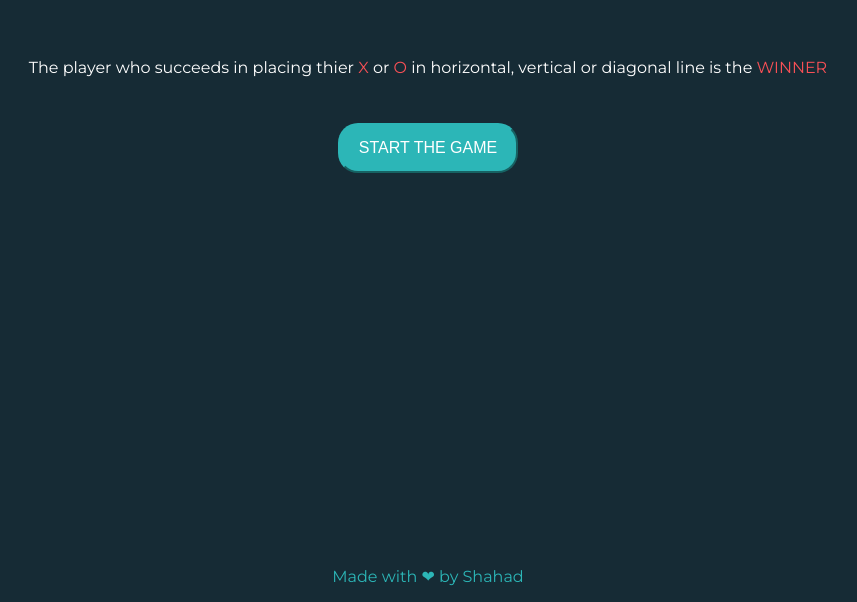
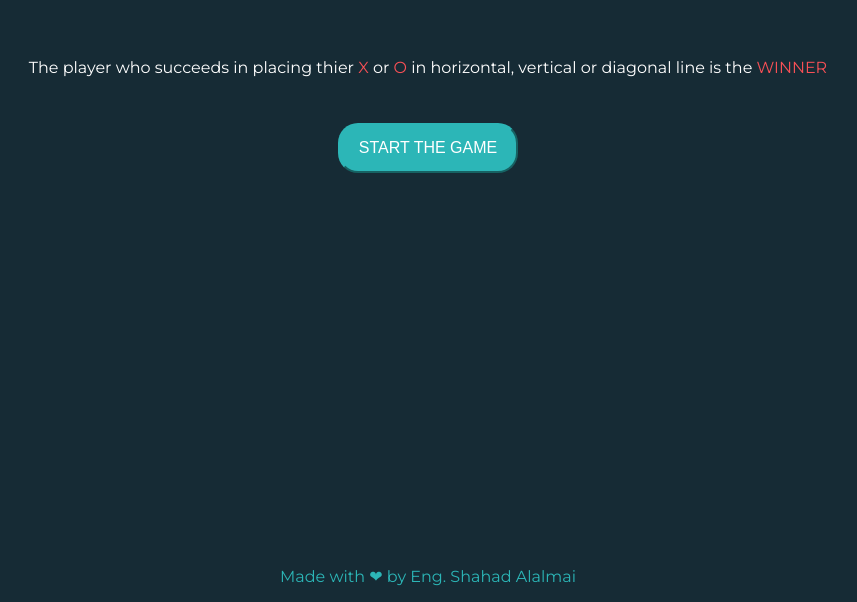
Before and after one commit to shahadalalmai/tic-tac-toe, a plain HTML site: page index.html in a window 1280 px wide. Shown: the part 198-800 px from the top of the page, without its empty margins (212-1069 px from the left). Drawn offline with Linux system fonts and the light colour scheme.

Commit message:
Update index.html

```diff
--- a/index.html
+++ b/index.html
@@ -20,7 +20,7 @@
         </main>
 
         <footer>
-           <p style="color: #2CB6B7;"> Made with ❤ by Shahad</p>
+           <p style="color: #2CB6B7;"> Made with ❤ by Eng. Shahad Alalmai</p>
         </footer>
 
 </body>
```
